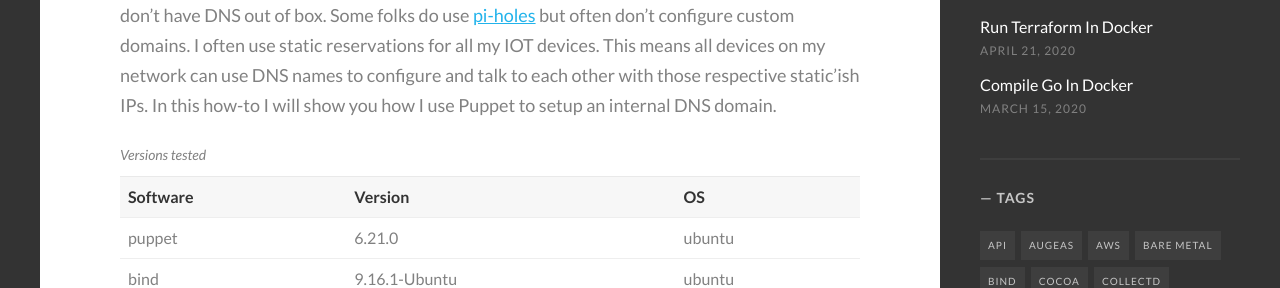
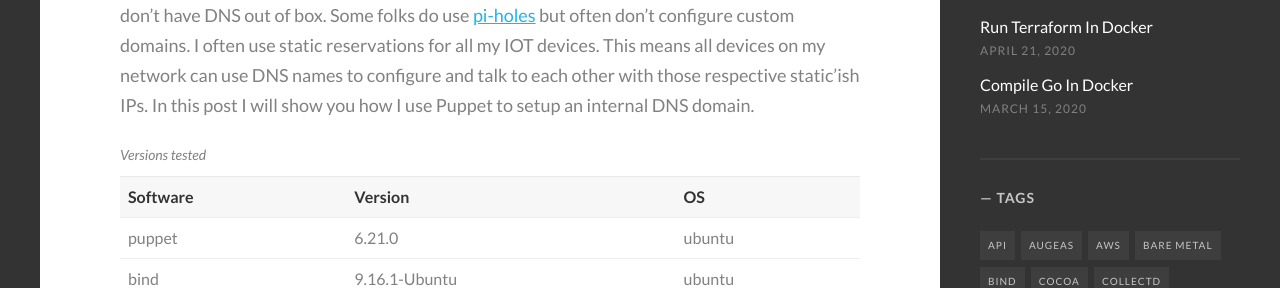
Before and after one commit to homeops-tech/homeops-tech.github.io, a Jekyll site: the page built from _posts/2020-06-06-DNS-With-Puppet.md, in a window 1280 px wide and 900 px high, scrolled down 647 px. Shown: the part 256-544 px from the top of the window. Built offline with Jekyll 4.4.1, drawn with Linux system fonts in a browser that asks for light colours; comment, search, counter and statistics services are not loaded.

Commit message:
Fix word

```diff
--- a/_posts/2020-06-06-DNS-With-Puppet.md
+++ b/_posts/2020-06-06-DNS-With-Puppet.md
@@ -7,7 +7,7 @@ tags: [puppet,bind,dns,hiera,iot,how to,ha,raspberry pi,monit,systemd]
 ---
 
 One of the more important things in configuration management is DNS. In home labs we often don't have DNS out of box. Some folks do use [pi-holes](https://www.raspberrypi.org/blog/pi-hole-raspberry-pi/) but often don't configure custom domains.
-I often use static reservations for all my IOT devices. This means all devices on my network can use DNS names to configure and talk to each other with those respective static'ish IPs. In this how-to I will show you how I use Puppet to setup an internal DNS domain.
+I often use static reservations for all my IOT devices. This means all devices on my network can use DNS names to configure and talk to each other with those respective static'ish IPs. In this post I will show you how I use Puppet to setup an internal DNS domain.
 
 
 <!--more-->
```
